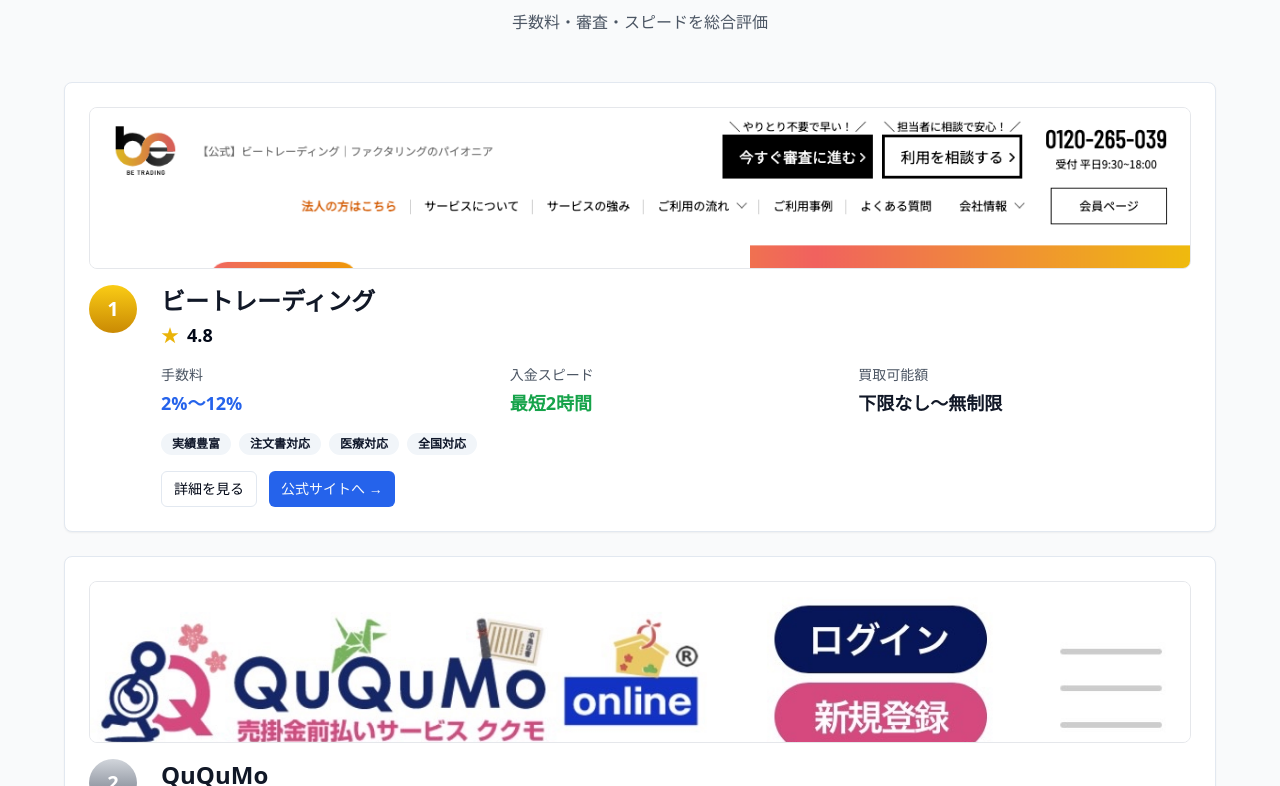
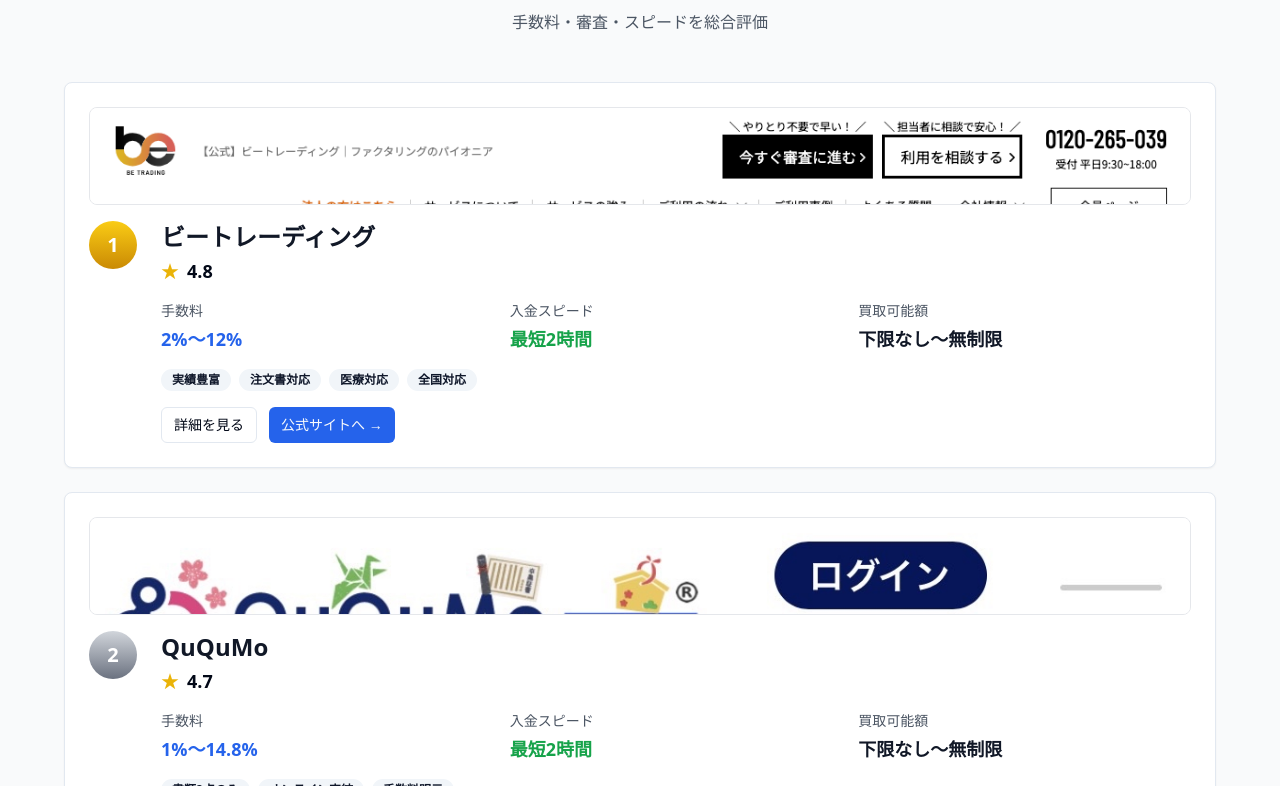
Before and after one commit to webmaster0818/corp-factoring, a Next.js app: page / in a window 1280 px wide. Shown: the part 2654-3440 px from the top of the page. Built offline with nearby package versions, Linux system fonts and the light colour scheme.

Commit message:
業者画像の縦幅を縮小（h-40→h-24）

```diff
--- a/app/page.tsx
+++ b/app/page.tsx
@@ -236,9 +236,9 @@
                     <img
                       src={`/images/companies/${company.slug}.png`}
                       alt={`${company.name}公式サイト`}
-                      className="w-full h-40 object-cover object-top"
+                      className="w-full h-24 object-cover object-top"
                       width="1200"
-                      height="160"
+                      height="96"
                     />
                   </div>
                   <div className="flex items-start gap-6">
```
